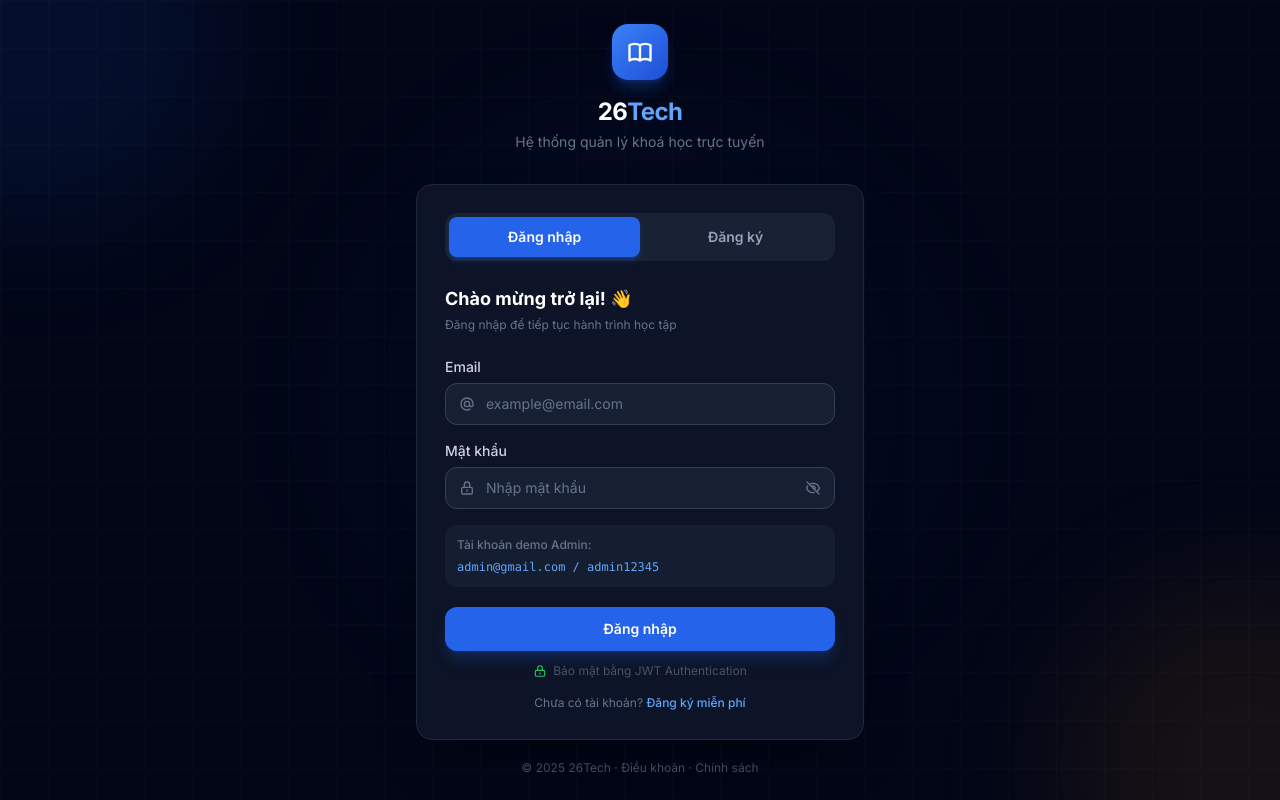
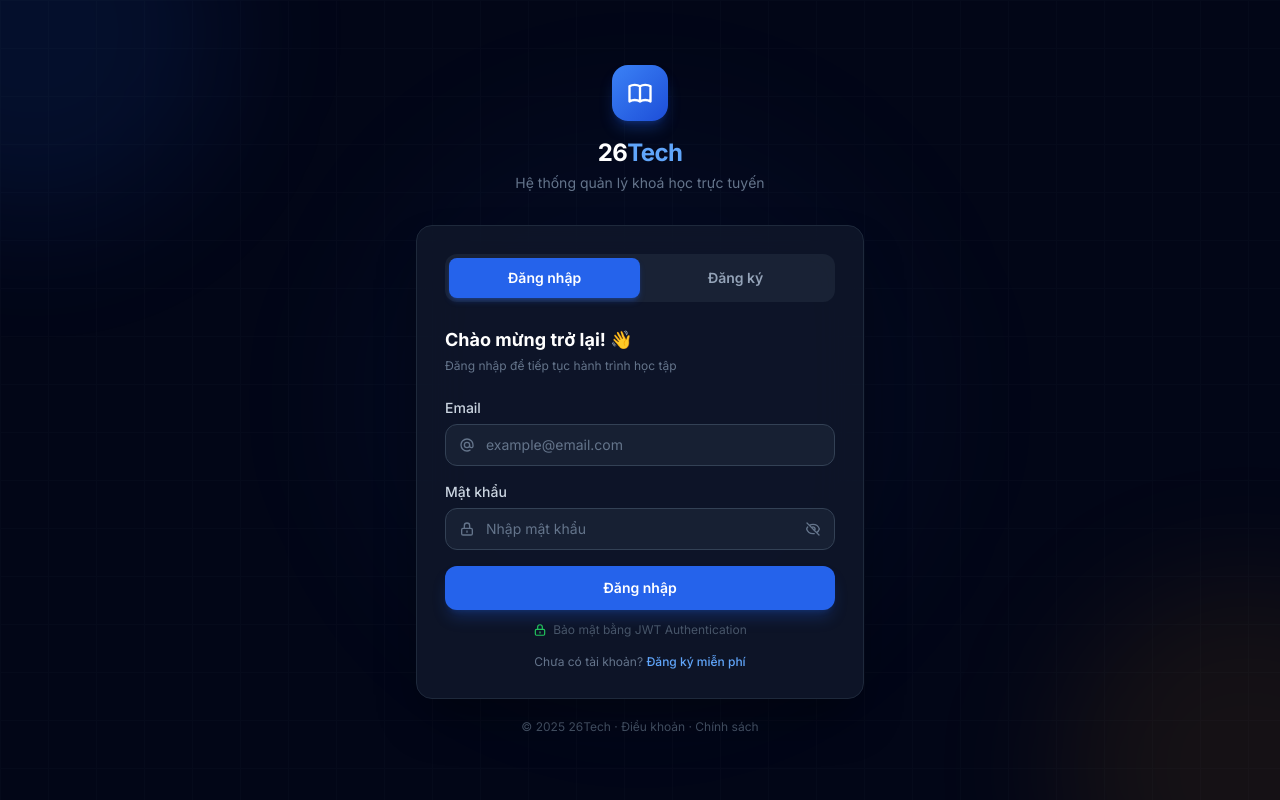
Before and after one commit to TinNguyen3107/Do_An_Chuyen_Nganh_CNPM, a React (Vite) app in the folder fe/: page /auth in a window 1280 px wide. Built offline with nearby package versions, Linux system fonts and the light colour scheme; no server answers.

Commit message:
fix/uilogin

```diff
--- a/fe/src/pages/Auth/LoginForm.jsx
+++ b/fe/src/pages/Auth/LoginForm.jsx
@@ -129,12 +129,6 @@ export default function LoginForm({ onSwitch }) {
         icon={<svg className="w-4 h-4" fill="none" viewBox="0 0 24 24" stroke="currentColor"><path strokeLinecap="round" strokeLinejoin="round" strokeWidth={2} d="M12 15v2m-6 4h12a2 2 0 002-2v-6a2 2 0 00-2-2H6a2 2 0 00-2 2v6a2 2 0 002 2zm10-10V7a4 4 0 00-8 0v4h8z" /></svg>}
       />
 
-      {/* Demo credentials hint */}
-      <div className="mb-5 p-3 bg-slate-800/50 rounded-xl">
-        <p className="text-xs text-slate-500 mb-1.5 font-medium">Tài khoản demo Admin:</p>
-        <p className="text-xs text-blue-400 font-mono">admin@gmail.com / admin12345</p>
-      </div>
-
       <button
         id="login-submit-btn"
         type="submit"
```
Also changed, not shown: 1 other file (tests, documents, lock files or other folders).
